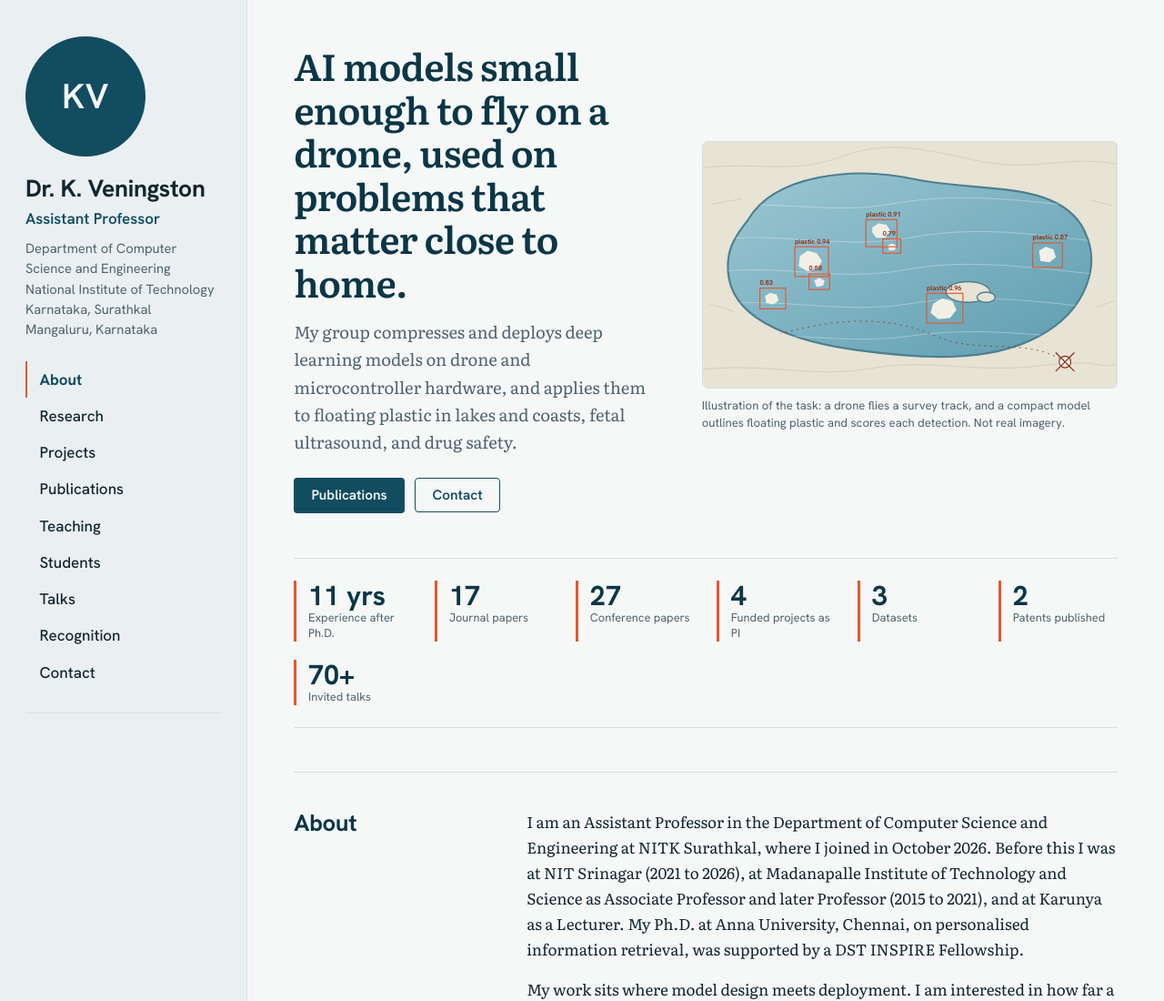
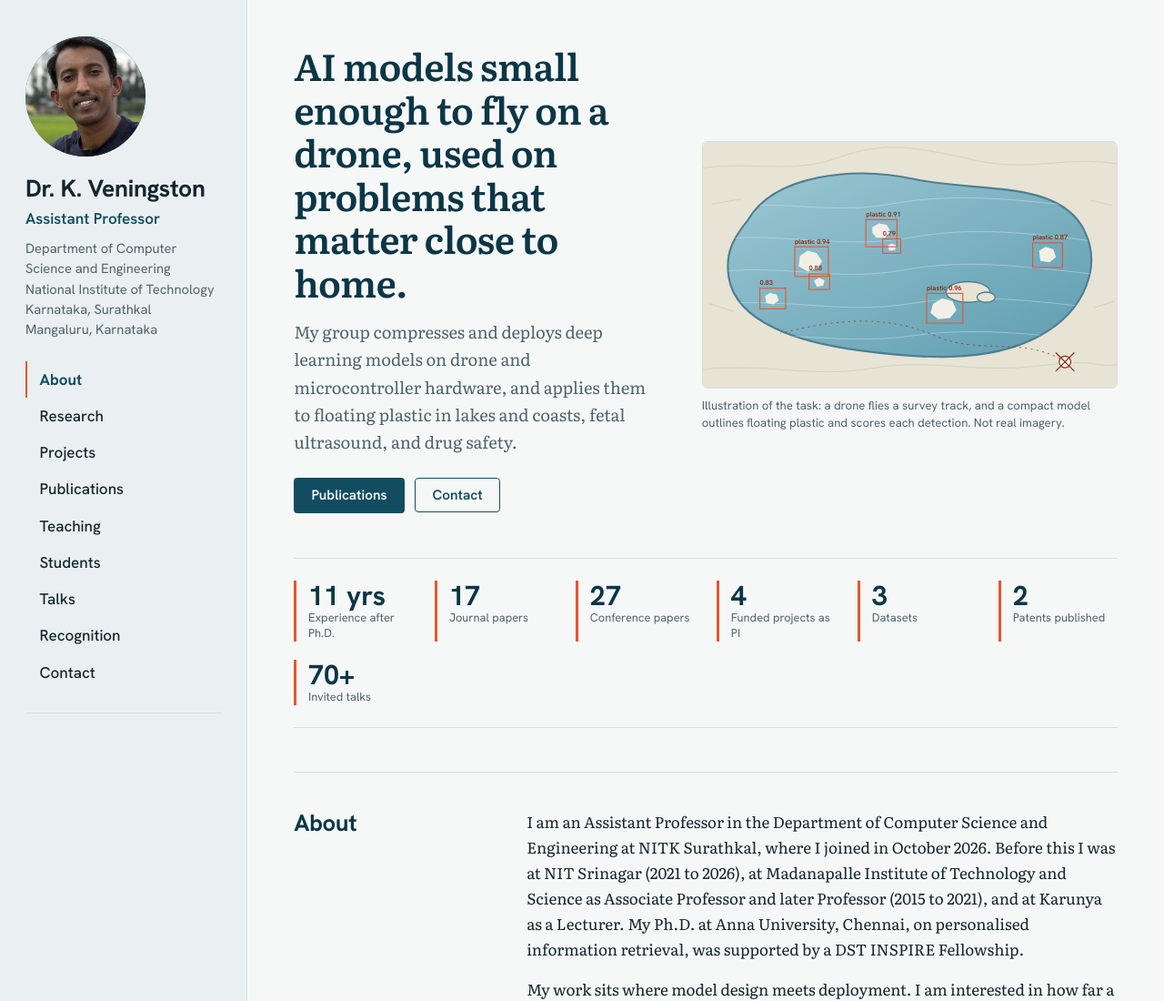
Before and after one commit to veningstonk-nitk/veningstonk, a plain HTML site: page index.html in a window 1280 px wide. Shown: the top 1100 px of the page at 91% size. Drawn offline with Linux system fonts and the light colour scheme.

Commit message:
Update index.html
Update index.html for profile picture

```diff
--- a/index.html
+++ b/index.html
@@ -38,7 +38,7 @@
     <aside class="side" aria-label="Profile and navigation">
       <div class="side-inner">
         <div class="portrait" id="portrait">
-          <img src="assets/img/profile.jpg" alt="Portrait of Dr. K. Veningston" width="132" height="132" onerror="this.remove()">
+          <img src="assets/img/profile.jpeg" alt="Portrait of Dr. K. Veningston" width="132" height="132" onerror="this.remove()">
           <span class="monogram" aria-hidden="true">KV</span>
         </div>
         <h1 class="name">Dr. K. Veningston</h1>
```
